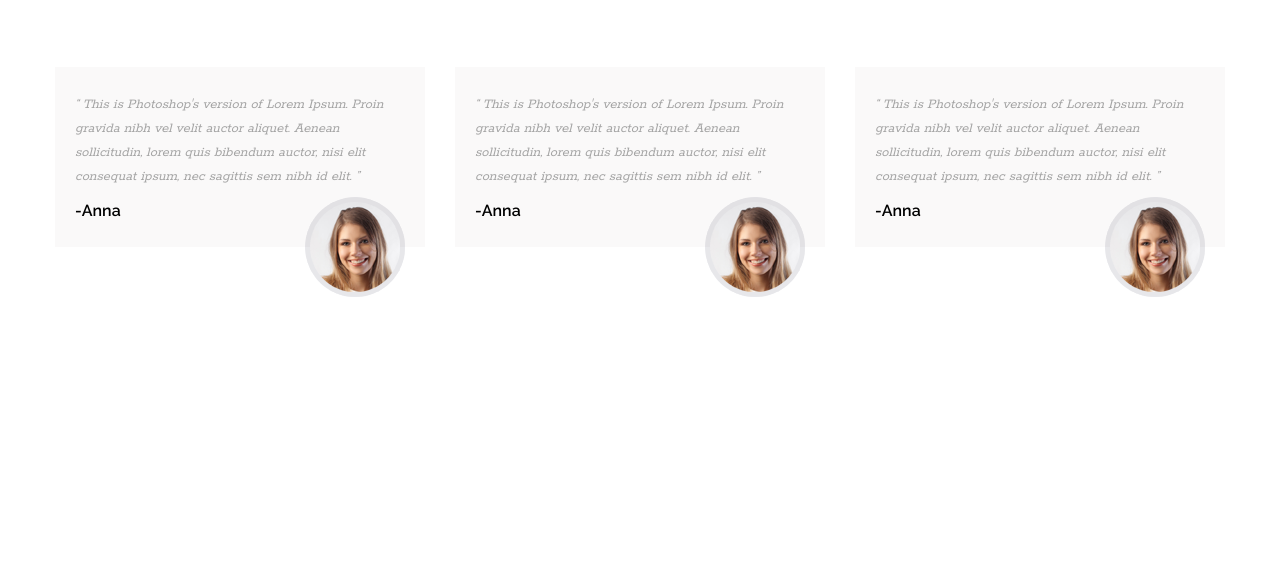
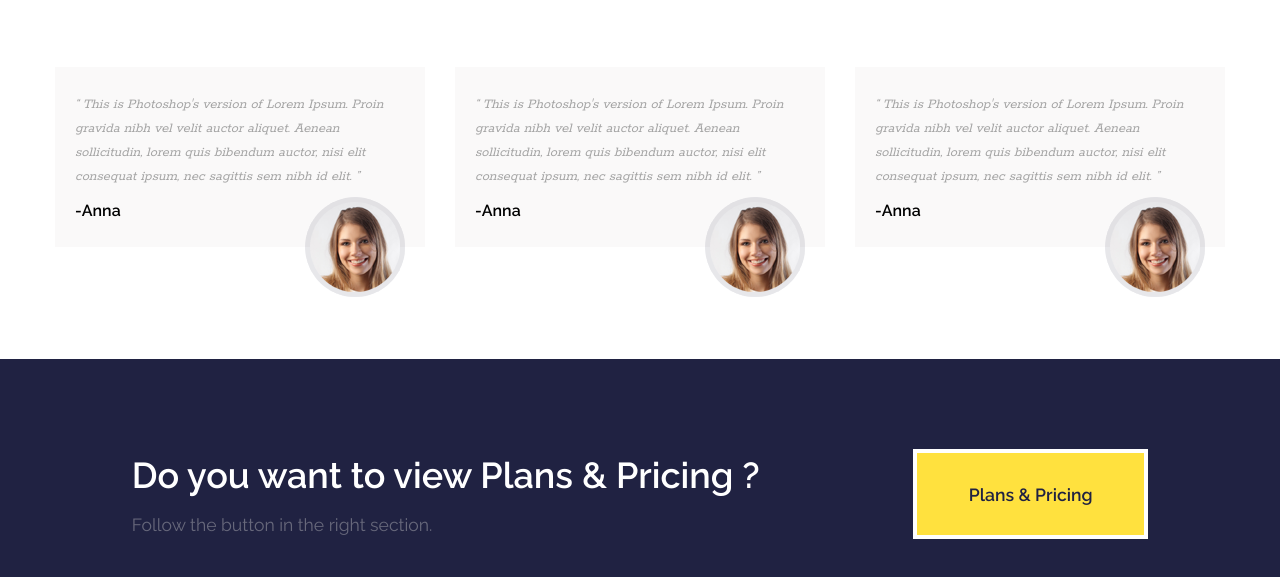
Before and after one commit to lubarskyy/Weekly-WebDev-34, a website: page index.html in a window 1280 px wide. Shown: the part 2526-3103 px from the top of the page. Before the commit the page ends 2885 px from the top, so only its background shows below. Drawn offline with Linux system fonts and the light colour scheme.

Commit message:
Added pricing section

```diff
--- a/index.html
+++ b/index.html
@@ -216,6 +216,25 @@
         </div>
       </section>
 
+      <section class="pricing">
+        <div class="main-width">
+          <div class="pricing__content">
+
+            <div class="pricing__header">
+              <p class="pricing__title">
+                Do you want to view Plans &amp; Pricing ?
+              </p>
+              <p class="pricing__info">
+                Follow the button in the right section.
+              </p>
+            </div>
+
+            <button class="pricing__button">Plans &amp; Pricing</button>
+
+          </div>
+        </div>
+      </section>
+
     </main>
 
   </body>
--- a/sass/main.scss
+++ b/sass/main.scss
@@ -379,3 +379,41 @@
     right: 20px;
   }
 }
+
+.pricing {
+  height: 270px;
+  background-color: $primary-color;
+  display: flex;
+  &__content {
+    display: flex;
+    align-items: center;
+    justify-content: space-around;
+    height: 100%;
+  }
+  &__header {
+    display: flex;
+    flex-direction: column;
+    justify-content: space-between;
+    font-family: $main-font;
+    height: 30%;
+  }
+  &__title {
+    font-size: 2.25em;
+    font-weight: 600;
+    color: #fff;
+  }
+  &__info {
+    font-size: 1.1em;
+    color: #67687b;
+  }
+  &__button {
+    width: 235px;
+    height: 90px;
+    font-family: $main-font;
+    font-weight: 600;
+    font-size: 1.1em;
+    color: $primary-color;
+    background-color: $secondary-color;
+    border: 4px solid #fff;
+  }
+}
```
Also changed, not shown: css/main.css.
